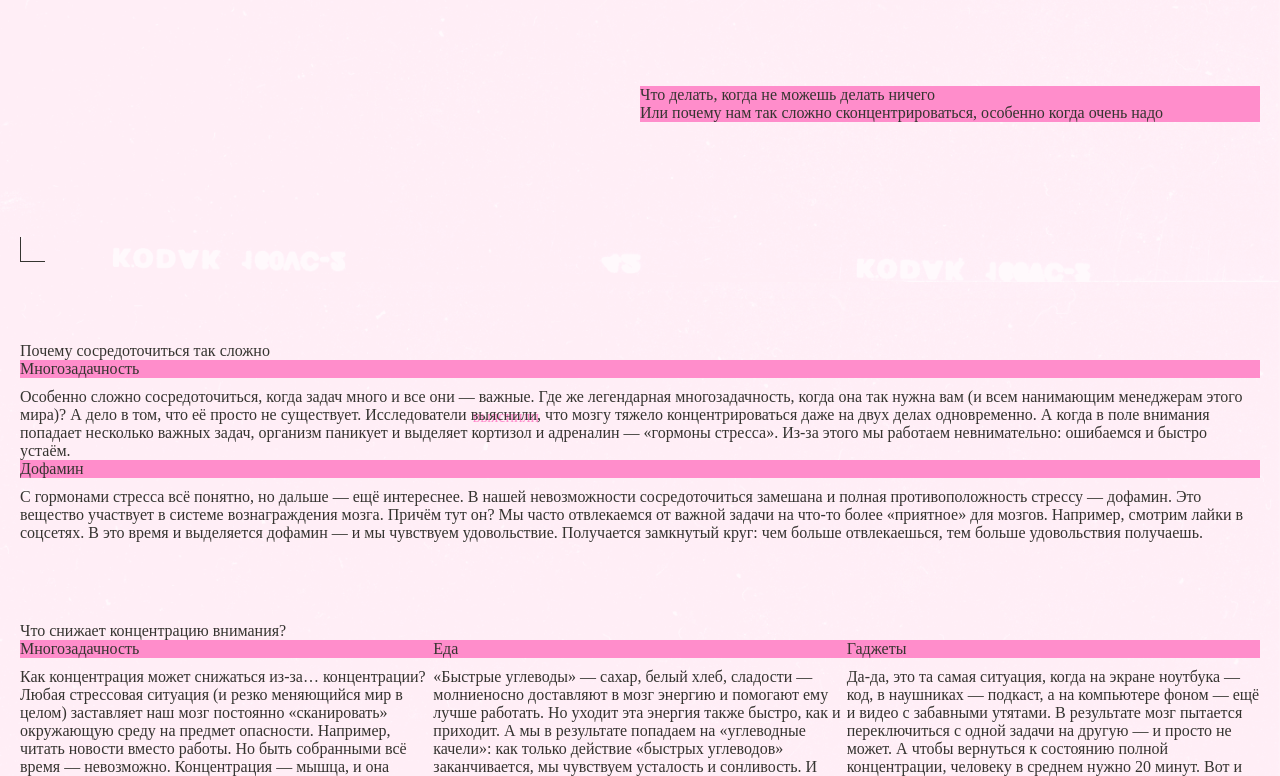
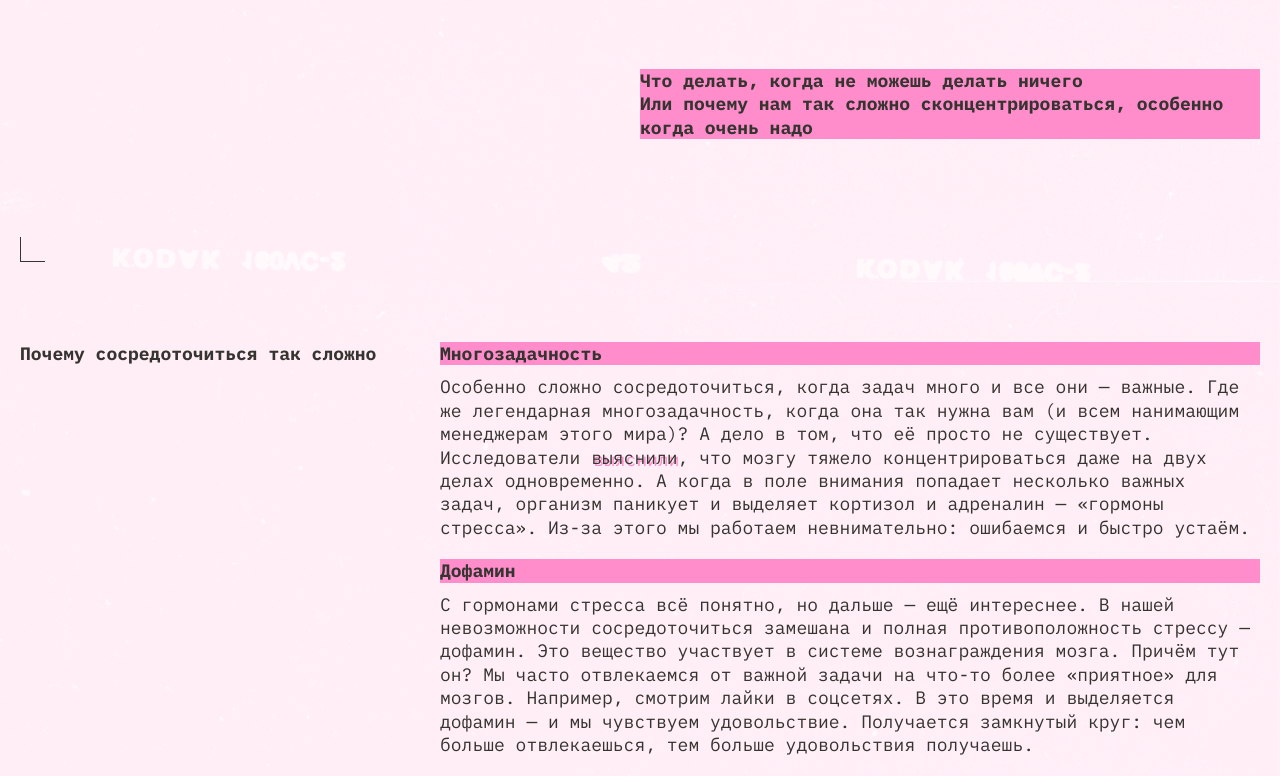
Before and after one commit to PavelGubinS/slozhno-sosredotochitsya-ad, a plain HTML site: page index.html in a window 1280 px wide. Shown: the part 518-1294 px from the top of the page. Drawn offline with Linux system fonts and the light colour scheme.

Commit message:
Update variables.css

```diff
--- a/styles/variables.css
+++ b/styles/variables.css
@@ -1,45 +1,26 @@
 :root {
-  --font-family: 'IBM Plex Mono', Arial, Helvetica, sans-serif, monospace;
-  --font-size: 18px;
-  --line-height: 23.4px;
-  --accent-color: var(--accent-color);
-  --font-color: var(--font-color);
-  --font-color-title: var(--font-color-title);
-  --font-text-color: var(--font-text-color);
-  --font-color-menu: var(--font-color-menu);
-  --font-color-menu-hover: var(--font-color-menu-hover);
-  --title-color: var(--title-color);
-  --title-decor-color: var(--title-decor-color);
-  --background-color: var(--background-color);
-  --background-image: var(--background-image);
-  --padding-desktop: 20px;
-  --padding-mobile: 10px;
-  --gap-desktop: 20px;
-  --gap-mobile: 10px;
-  --decoration-desktop: 20px;
-  --decoration-mobile: 10px;
-  --header-margin-bottom-desktop: 60px;
-  --header-margin-bottom-mobile: 40px;
-  --text-block-margin-bottom-desktop: 80px;
-  --text-block-margin-bottom-mobile: 50px;
-  --footer-margin-top-desktop: 60px;
-  --footer-margin-top-mobile: 40px;
-  --block_text-margin-top: 10px;
-  --block_text-margin-bottom: 20px;
-  --section_gap: 20px;
-  --inline_block-margin-top: 20px;
-  --logo-size: clamp(7.25rem, 5.7694rem + 6.3174vw, 9.8125rem);
+  --main-font: 'IBM Plex Mono', monospace;
+  --main-font-size: 18px;
+  --main-line-height: 130%;
+  --header-articles-gap: 20px;
+  --articles-gap: 20px;
+  --shadow-color: #ff0070;
+  --header-weight: 700;
+  --text-weight: 400;
+
+  --main-padding: 10px;  /* 20px при > 375  */
+  --main-content-vertical-padding: 40px;  /* 60px при > 375  */
+  --sections-gap: 50px;  /* 80px при > 375  */
+
+  --main-text-color: #f1b2ce;  /* #353430 */
+  --bg-color: #000028;  /* #fff1f7 */
+  --main-header-color: #db00ff; /* #ffc2e6 */
+  --button-color: #ff0070;  /* #353430 */
+  --button-hover-border: #ff007066; /* #32312d66 */
+  --section-header-color: #ff0070;  /* #353430 */
+  --article-header-color: #000028;  /* #353430 */
+  --article-bg-color: #ff0070;  /* #ff8dcb */
+  --link-shadow-color: #ff0070; /* #ff8dcb */
+  --bg-image: url("../images/cover-image-dark.png");
+  --visible: visible;
 }
-
-
-@media (width <=769px) {
-  :root {
-    --logo-size: clamp(7.5rem, 0.5625rem + 14.4531vw, 9.8125rem);
-  }
-}
-
-@media (width <=376px) {
-  :root {
-    --logo-size: clamp(7.25rem, 7.0115rem + 1.0178vw, 7.5rem);
-  }
-}
```
